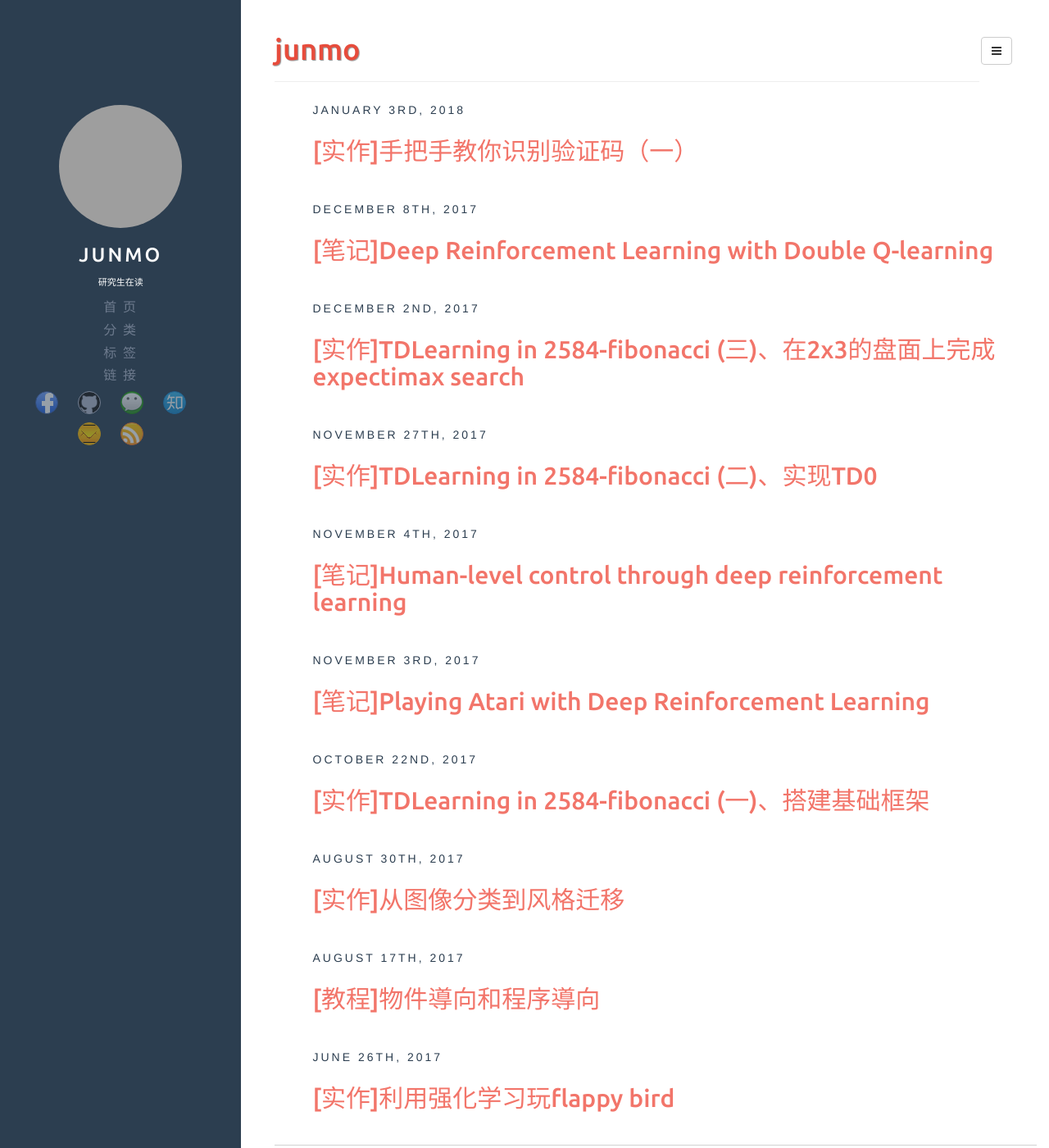
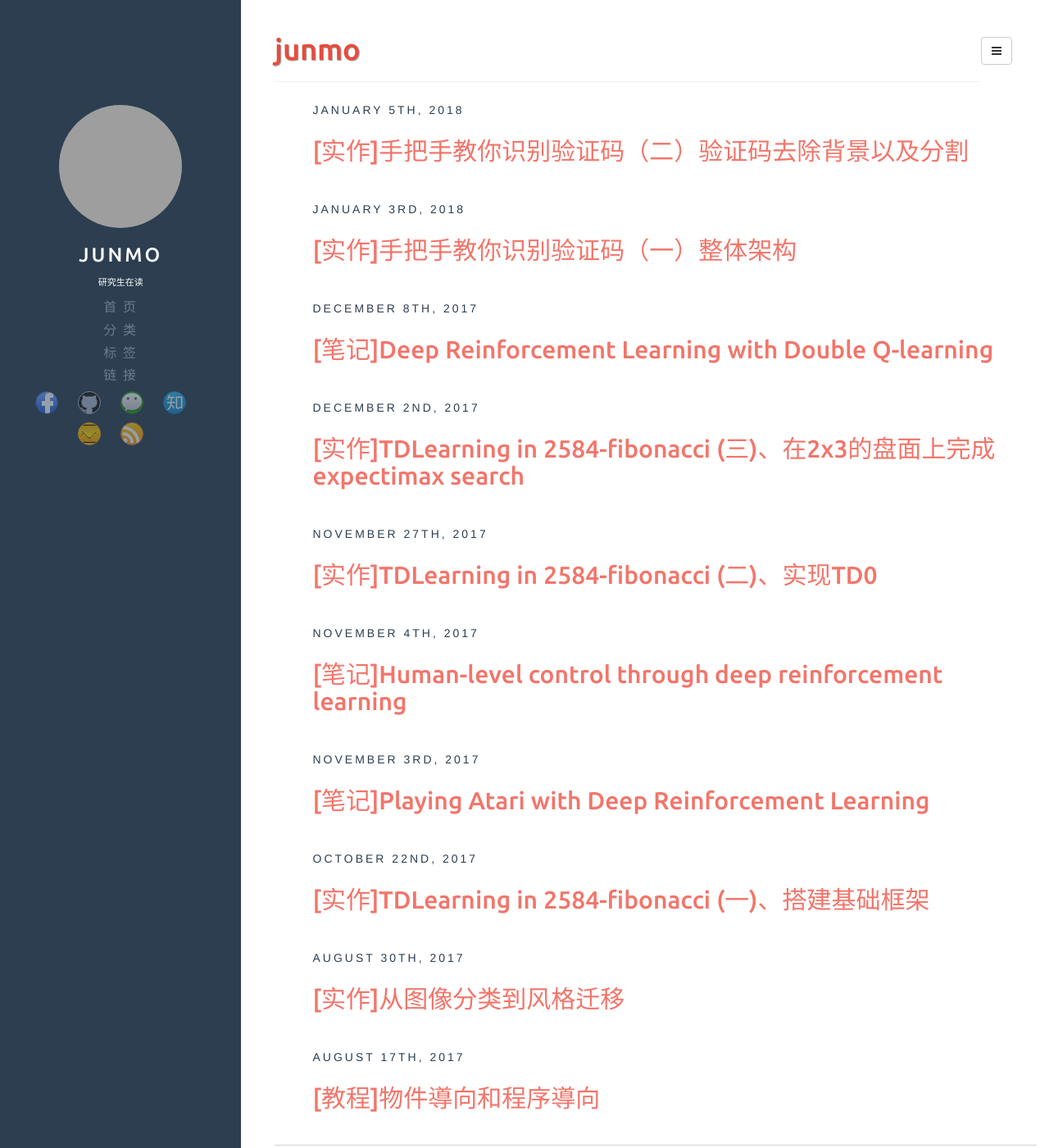
Before and after one commit to junmo1215/junmo1215.github.io, a Jekyll site: the page built from index.html, in a window 1280 px wide and 1400 px high. Shown: the whole window at 82% size. Built offline with Jekyll 4.4.1, drawn with Linux system fonts in a browser that asks for light colours; the list of posts is cut into pages by our own code; comment, search, counter and statistics services are not loaded; some of the changed lines change nothing that is shown; grey boxes are pictures that could not be loaded.

Commit message:
add practice Recongnise capture 2nd

````diff
--- a/_posts/machine-learning/2018-01-03-practice-Recongnise_capture_1st.md
+++ b/_posts/machine-learning/2018-01-03-practice-Recongnise_capture_1st.md
@@ -1,7 +1,7 @@
 ---
 date: 2018-1-3 15:53
 status: public
-title: '[实作]手把手教你识别验证码（一）'
+title: '[实作]手把手教你识别验证码（一）整体架构'
 layout: post
 tag: [机器学习, CNN, project]
 categories: [machine-learning]
@@ -21,7 +21,7 @@ description:
 
 # 训练集来源
 
-整个过程中访问了这个网站很多次，造成了蛮多不必要的访问量，感到很抱歉，同时也感谢至今没有被封IP，所以之前下载图片的代码就不放上来了（并且后面找到了方法不需要从这个网站下载图片），希望大家也不要轻易去暴力下载图片，我会放上已经标记好的数据供大家使用（后面会说明这些数据的来源）。
+整个过程中访问了这个网站很多次，造成了蛮多不必要的访问量，感到很抱歉，同时也非常感谢至今没有被封IP，所以之前下载图片的代码就不放上来了（并且后面找到了方法不需要从这个网站下载图片），希望大家也不要轻易去暴力下载图片，我会放上已经标记好的数据供大家使用（后面会说明这些数据的来源）。
 
 > 下载地址：
 > - [百度云](https://pan.baidu.com/s/1jIiX41K)
@@ -173,6 +173,15 @@ function post_image(){
 - 平常接触的东西都偏向于研究，但是实际到应用阶段非常需要工程能力，刚开始数据处理的时候一点头绪都没有，都不知道图片要怎么作为input喂给神经网络。
 - 验证码现在已经有很多类型的了，比较难处理的是重叠的很多的（不确定能不能用[Hinton的Capsules](https://arxiv.org/pdf/1710.09829.pdf)来解，如果能解开的话之后做验证码可能都需要换一个思路了
 
+# 相关文章地址
+
+- [[实作]手把手教你识别验证码（一）整体架构](https://junmo1215.github.io/machine-learning/2018/01/03/practice-Recongnise_capture_1st.html)
+- [[实作]手把手教你识别验证码（二）验证码去除背景以及分割](https://junmo1215.github.io/machine-learning/2018/01/05/practice-Recongnise_capture_2nd.html)
+
+# 代码链接
+
+- [junmo1215/nctu_portal](https://github.com/junmo1215/nctu_portal)
+
 # 参考
 
 1. [tensorflow/mnist_deep.py at r1.4 · tensorflow/tensorflow](https://github.com/tensorflow/tensorflow/blob/r1.4/tensorflow/examples/tutorials/mnist/mnist_deep.py)
--- /dev/null
+++ b/_posts/machine-learning/2018-01-05-practice-Recongnise_capture_2nd.md
@@ -0,0 +1,223 @@
+---
+date: 2018-1-5 06:09
+status: public
+title: '[实作]手把手教你识别验证码（二）验证码去除背景以及分割'
+layout: post
+tag: [机器学习, CNN, project]
+categories: [machine-learning]
+description:
+---
+
+* 目录
+{:toc}
+
+# 关于
+
+这部分说明每种验证码中的预处理过程，当时用到的思路和方法
+
+> 验证码类别对应的序号采用这张图
+> ![20180105050856](http://7xrop1.com1.z0.glb.clouddn.com/temp/20180105050856.png)
+
+# 第0种
+
+![20180105074552](http://7xrop1.com1.z0.glb.clouddn.com/temp/20180105074552.png)
+
+一开始会认为这种验证码比较复杂，但是实际写起来发现还蛮好写
+
+## 去除背景
+
+首先尝试变成黑白，然后观察颜色的分布(挑选五张图片举例):
+
+![20180105070442](http://7xrop1.com1.z0.glb.clouddn.com/temp/20180105070442.png)
+
+基本能看出数字在的位置颜色比较深，背景颜色比较浅。也就是说这种形式的验证码变成黑白图像后，数字在的那个位置值比较小。所以只要能找到数字和背景的分界线就比较好办了。多尝试几次能找到值在98左右，按照这个值切割大多数图像都能分割的不错。
+
+> 由于后面的有一个验证码背景黑色数字白色的成功率高一点，所以就统一在去掉背景的时候将背景变成了黑色
+
+分离背景之后的结果：
+
+![20180105071744](http://7xrop1.com1.z0.glb.clouddn.com/temp/20180105071744.png)
+
+## 切割图片
+
+由于这种验证码数字之间隔得很开，所以切割图片很方便，这边先介绍我最早用的一种方式
+
+首先看所有白色像素点的横坐标，去掉重复值之后的集合记录为x。x中间中断的部分表示没有数字，找到每个中断开始和结束的位置就能提取出这张图片中每个数字横轴的起点和终点：
+
+![20180105074246](http://7xrop1.com1.z0.glb.clouddn.com/temp/20180105074246.png)
+
+切割之后将短边扩充成跟长边相同的正方形，然后resize成28 * 28就能喂给神经网络训练模型了
+
+## 获取标记的数据
+
+原本这种验证码切割好之后就卡住了，直到发现了一个有趣的事情。在单一入口的页面点击刷新验证码其实是有两个请求：一个302重定向以及一个获取图片的请求
+
+多次点击刷新验证码的请求过程：
+
+![20180105080012](http://7xrop1.com1.z0.glb.clouddn.com/temp/20180105080012.png)
+
+并且发现后面这个获取图片的请求URL是不同的，每个URL对应一种验证码：
+
+![20180105075748](http://7xrop1.com1.z0.glb.clouddn.com/temp/20180105075748.png)
+
+于是我把验证码拖到一个新的窗口打开，发现了另外一个有趣的事情：**在新窗口中点击浏览器的刷新只会改变验证码的样式，并不会改变数字的内容。**，更关键的是这种验证码数字本身没有什么变化，只有旋转的角度不同。
+
+所以根据这点我就想到可以让我的代码不停的刷第二个请求过去，只要保证在同一个session数字就没有变化。虽然会像上传的训练集那样有很多重复的数字（0336,0472等），但是只要保证切割之后0到9这十个数字的数量比较均匀就行了。
+
+知道这个规律之后就比较容易获取有标记的图片了：
+
+``` py
+count = 0
+while count < 2500:
+    if 现在刷新出来的是第一种验证码 and 还需要验证码中的数字作为训练集:
+        NUM = 验证码中的数字 # 人工识别
+        N = 需要下载这张验证码的次数
+        for _ in range(N):
+            使用这个连接发送请求
+            将请求结果保存为图片，文件名为(NUM_GUID.jpg)
+        count += N
+```
+
+# 第1种
+
+![20180105082322](http://7xrop1.com1.z0.glb.clouddn.com/temp/20180105082322.png)
+
+这种验证码的特点是背景完全相同，最先想到的思路是：弄到完全相同但是上面没有数字的背景图片，计算验证码和纯背景图片的差值，不等于0的地方就是数字
+
+但是用PS做出来的图片还是有很大的区别，虽然看上去一样，但是真正做数值计算还是有点明显，所以后来还是做一步看一步。
+
+## 去除背景
+
+先黑白处理：
+
+![20180105083148](http://7xrop1.com1.z0.glb.clouddn.com/temp/20180105083148.png)
+
+能看出来数字对应的颜色是最深的，但是不同图片数字对应的颜色相差很大（下图一次代表0059,1953,3225,6989的颜色分布）。
+
+![20180105083725](http://7xrop1.com1.z0.glb.clouddn.com/temp/aaa.png)
+
+所以就不能像第一种验证码那样设定一个值
+
+通过上面这个图可以观察到数字对应的颜色不光是最深的，也是占比最大的，所以可以通过这两个特点来得到验证码中数字对应的颜色值
+
+拿到颜色值之后就可以通过这个值将背景和数字区分开了：
+
+![20180105084702](http://7xrop1.com1.z0.glb.clouddn.com/temp/20180105084702.png)
+
+## 切割图片
+
+这种类型的验证码有的时候隔着比较近，用前面那种验证码的方式裁剪效果不是很好。刚好OpenCV提供了检测边缘的方法，就直接拿来用了（不确定pillow有没有提供，感觉是有，但是用的不熟练所以每深究）
+
+由于OpenCV画的框框是检测边缘，这种验证码线条比较粗，可能检测到内边缘和外边缘，所以在代码中要特地考虑这种情况
+
+还需要考虑的一个是数字之间相连的情况，这时候要看切开的数字宽和高，一般来说数字的高是大于宽的，所以如果出现宽大于高的情况就判断是两个数字连在一起了，直接从中间对半切开
+
+> 其实也有可能是三个数字连在一起了，但是测试的结果来看，不用特地考虑三个数字相连的结果已经不错了，就没有继续做下去
+
+## 获取标记的数据
+
+还是观察之前提到过的刷新验证码的两次请求，第二次URL才是真正获取图片的，并且这个地址不同
+
+![20180105075748](http://7xrop1.com1.z0.glb.clouddn.com/temp/20180105075748.png)
+
+这种验证码对应的地址是： https://portal.nctu.edu.tw/captcha/claviska-simple-php-captcha/simple-php-captcha.php?_CAPTCHA&amp;t=0.07573800+1515110377
+
+看到这个URL很自然的就会去github上搜一下claviska或者是simple-php-captcha
+
+很容易就能找到生成这种验证码的代码：<https://github.com/yasirmturk/simple-php-captcha>
+
+通过代码可以看到这种验证码的逻辑是选取一个背景，然后从characters（原始代码中是"ABCDEFGHJKLMNPRSTUVWXYZabcdefghjkmnprstuvwxyz23456789"，单一入口改成了数字）中选取几个，用这个字体(times_new_yorker.ttf)渲染之后输出到背景上。
+
+单一入口用这个源码改了背景，以及添加了随机变换颜色的功能，字体大小和数字长度也有点调整。所以我就照着调整了一下，然后本地部署一个Apache服务器，打开这个项目的Demo页面就能看到验证码，并且这个页面还有对应的标签。
+
+> 由于背景还是没有找到完全相同的，自己做的效果也不太好，所以我生成的图片背景都是纯白色，也就是说训练阶段和实际使用阶段这种验证码的预处理逻辑有点不同，在代码中我用一个变量is_fake_img来区分（值为True表示训练阶段，False表示实际使用阶段，图片来源于单一入口网站）
+
+![20180105091313](http://7xrop1.com1.z0.glb.clouddn.com/temp/20180105091313.png)
+
+所以就用代码不停的访问这个页面下载图片就能获取到很多的训练集了，访问自己本地电脑也能避免给单一入口的电脑带来额外的负载。
+
+# 第2种
+
+![20180105091638](http://7xrop1.com1.z0.glb.clouddn.com/temp/20180105091638.png)
+
+这个验证码比较麻烦的是干扰线，并且有些干扰线还比较粗，一开始的思路是图片黑白处理后往上下左右四个方向偏移一段距离，然后跟没有偏移的图片取且运算。这种方式确实能去掉干扰线，但是对很多数字的影响也很大，所以后来放弃了这种思路。直接忽略干扰线，拿残缺的数字喂给模型，发现效果还不错。
+
+## 去除背景
+
+这种类型的验证码背景有三种颜色，并且深浅有点不确定，直接转黑白的话容易分辨不出数字，所以直接统计每个颜色在水平方向的投影。
+
+背景和干扰线一般来说都完全填满了横轴，图片中的每一列都有这两种颜色，但是数字并不会全部都有，所以我设置的限制是85%。
+
+``` py
+if len(颜色在水平方向投影长度) / len(图片宽) > 0.8:
+    该颜色是背景或者干扰线的颜色
+else:
+    该颜色是数字对应的颜色
+```
+
+为了防止有其他颜色影响，这里只判断出现的最多的三种颜色
+
+通过上面步骤就能分割出数字和其他内容，但是这种情况下的数字是残缺的（之前干扰线遮盖的部分被忽略了）：
+
+![20180105112422](http://7xrop1.com1.z0.glb.clouddn.com/temp/20180105112422.png)
+
+## 切割图片
+
+由于数字之间距离较小，没有办法使用第一种切割方式，并且由于分割线被去掉导致单个数字都不是连续的，所以第二种切割方式也不行。
+
+原本在这个地方卡住了，但是有天突然想到了下雨的时候水流过石头的情景。把验证码中的数字看作是四颗石头，只要想办法让雨水流过去，轨迹就可以把每个小石头分开。
+
+所以这种验证码我的分割思路是从上面每隔一段距离往下落一个小球，小球往下滚动的轨迹能记录下来，原本是想用轨迹分割，后来发现用底端的位置分割效果也还不错，所以就没有继续优化了。小球滚落的示意图如下:
+
+![20180105114211](http://7xrop1.com1.z0.glb.clouddn.com/temp/20180105114211.png)
+
+为了方便查看，加上原始的图片：
+
+![20180105114255](http://7xrop1.com1.z0.glb.clouddn.com/temp/20180105114255.png)
+
+然后滚落到下面的时候，统计底部的小球轨迹，距离太近的忽略，左右两边没有的需要补上边界（比如第三幅图中的3，左侧小球没有滚下去，但是左边应该是有一个边界的，右边情况也是类似）
+
+当然这个算法还是有问题，比如第四幅图中的3，由于3底下之前有个干扰线，去除之后导致小球能从3的下沿流出，导致这张图会分割失败。
+
+## 获取标记的数据
+
+与第1种类似，这个验证码也是来自于一个开源项目，地址是：<https://github.com/dapphp/securimage>
+
+大致上也是修改开源项目中的代码，在本地做一个Demo页面，不停的刷新获取验证码和标签。
+
+由于背景和干扰线的颜色不太重要，所以在demo页面中我都随便选了一个颜色（这也是为什么我的压缩包里面这种类型验证码很难看）
+
+后面的分割的效果还好，只是分割的成功率比之前两种验证码要低（自己生成的图片分割成功率是：3320 / 4042 = 0.82，真实数据的样本太少）。
+
+# 第3种验证码
+
+没有处理
+
+# 正确率评估
+
+对于一张图片的正确率采用以下公式：
+
+$$
+\text{正确率} = \text{验证码切割正确率} * \text{单个数字识别正确率} ^ 4
+$$
+
+第0种和第1种比较简单，单个数字识别正确率基本上到了100%，切割正确率没有统计，第2种两个正确率都偏低，没有真实数据的统计，在现有数据上统计结果是
+$0.82 * 0.97^4 = 72.5\%$
+
+> 这种统计方式是很不严谨的，但是感觉可以作为参考，有点类似于没有测试集的情况下只看验证集的结果
+
+# 相关文章地址
+
+- [[实作]手把手教你识别验证码（一）整体架构](https://junmo1215.github.io/machine-learning/2018/01/03/practice-Recongnise_capture_1st.html)
+- [[实作]手把手教你识别验证码（二）验证码去除背景以及分割](https://junmo1215.github.io/machine-learning/2018/01/05/practice-Recongnise_capture_2nd.html)
+
+# 代码链接
+
+- [junmo1215/nctu_portal](https://github.com/junmo1215/nctu_portal)
+
+# 参考
+
+1. [dapphp/securimage: PHP CAPTCHA Script](https://github.com/dapphp/securimage)
+2. [yasirmturk/simple-php-captcha: A simple PHP CAPTCHA script.](https://github.com/yasirmturk/simple-php-captcha)
+3. [Pillow — Pillow (PIL Fork) 5.0.0 documentation](https://pillow.readthedocs.io/en/5.0.0/)
+4. [仅需15分钟，使用OpenCV+Keras轻松破解验证码 机器之心](https://www.jiqizhixin.com/articles/2017-12-14-2)
````
